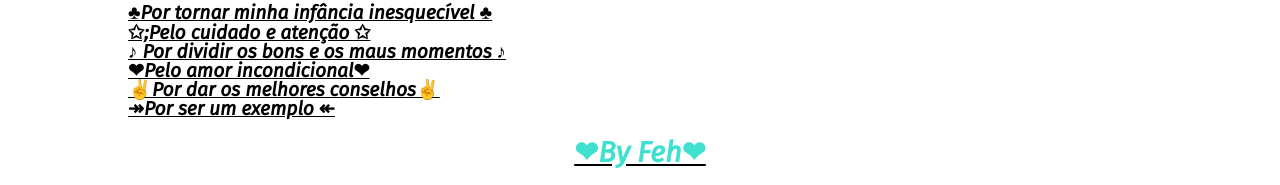
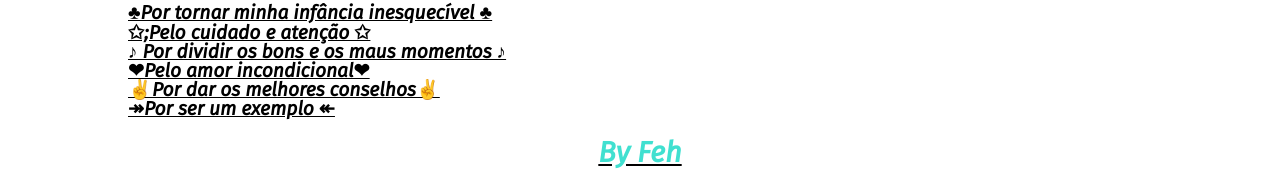
Before and after one commit to feh-projetos/-VINTOU, a plain HTML site: page index.html in a window 1280 px wide. Shown: the part 1754-1939 px from the top of the page. Drawn offline with Linux system fonts and the light colour scheme.

Commit message:
Add files via upload

```diff
--- a/index.html
+++ b/index.html
@@ -57,7 +57,7 @@ Dizer que lhe desejo tudo que há de melhor pode parecer repetitivo, mas é a ve
 		  			<li>&#9996;Por dar os melhores conselhos&#9996; </li>
 		  			<li>&#8608;Por ser um exemplo &#8606;
 
-<h2 class="titulos">&#10084;By Feh&#10084;<h2>
+<h2 class="titulos">By Feh<h2>
 				<img src="img/feh.jpeg" alt="Feh" width="300" height="300">
 				<img src="img/32.jpeg" alt="Feh" width="300" height="300">
 
```
